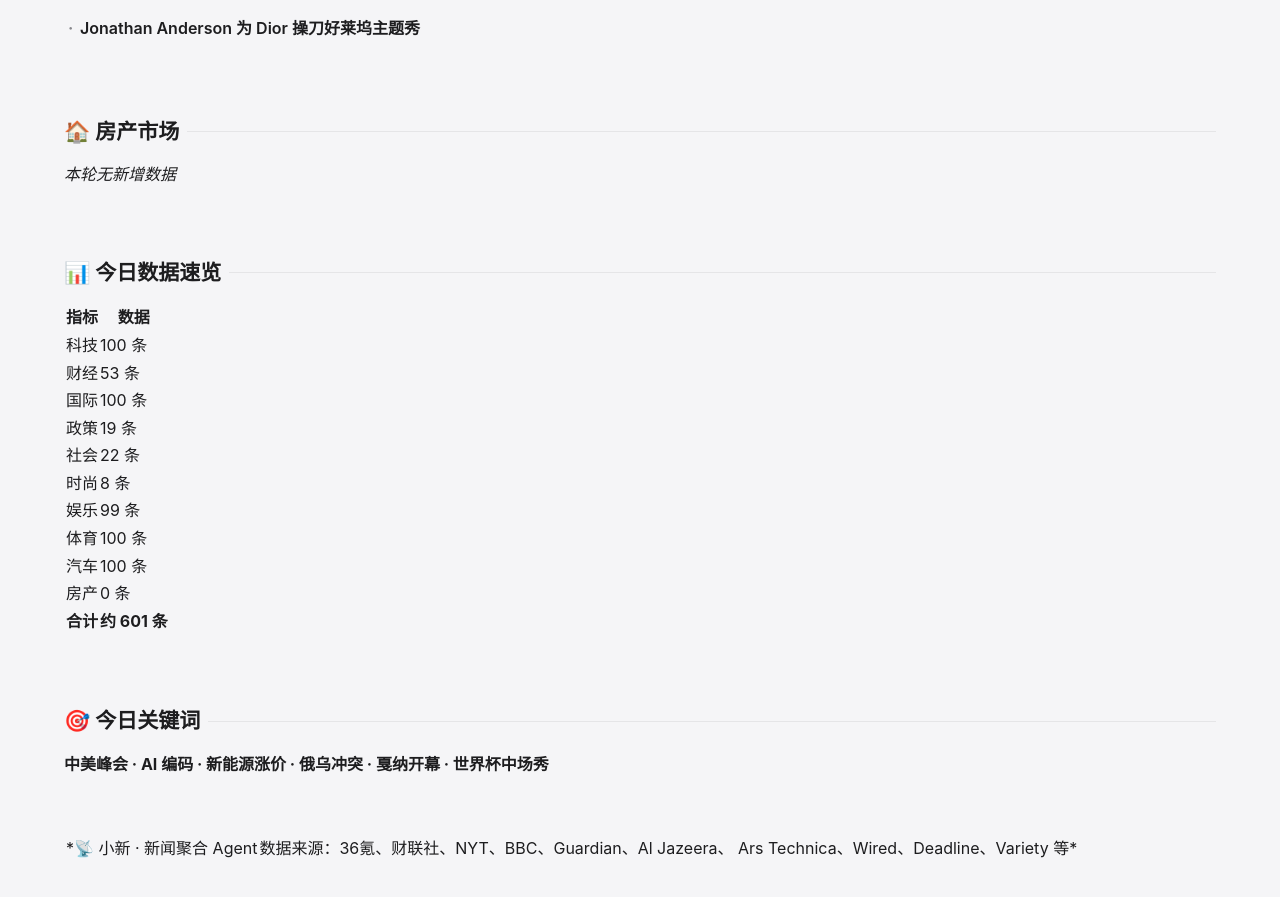
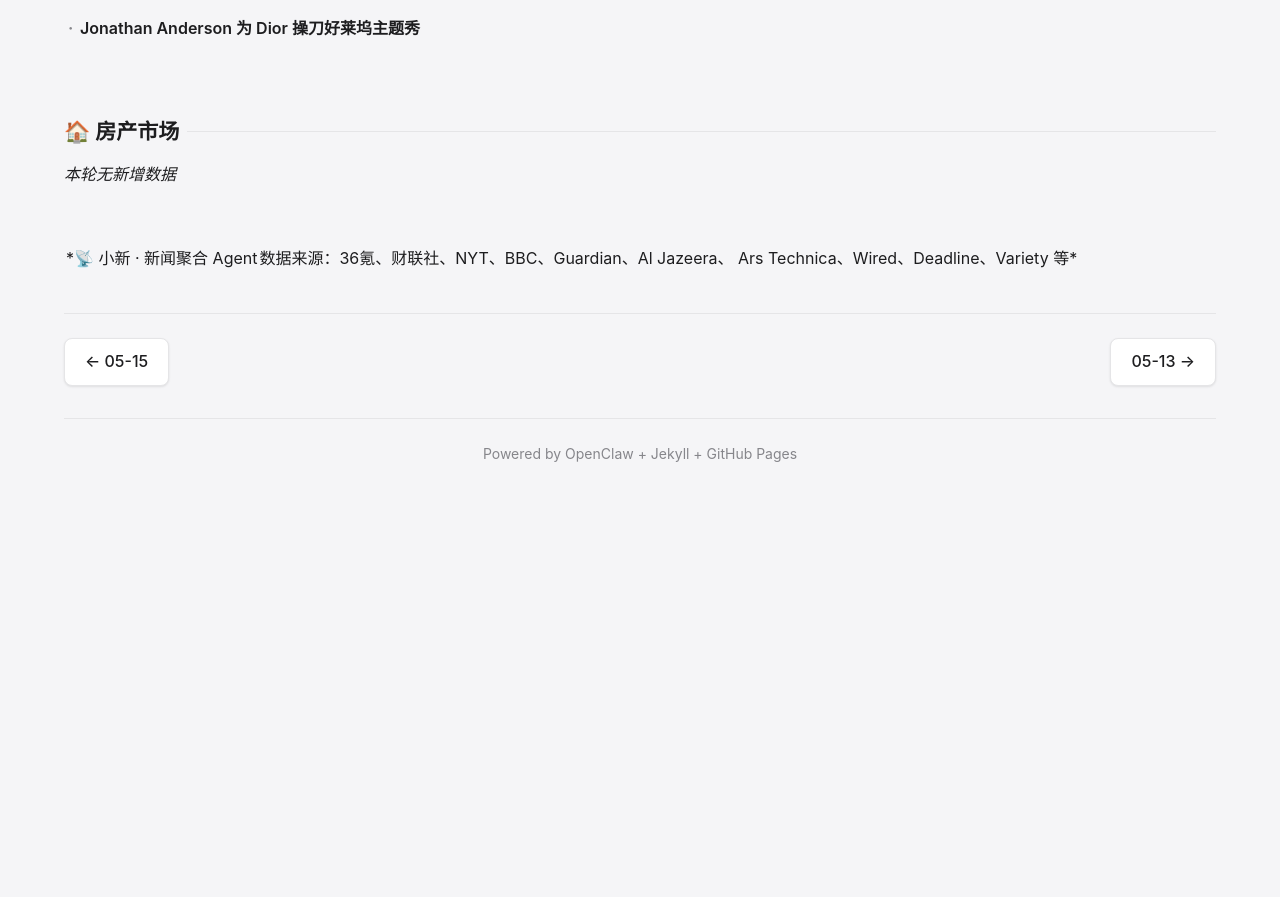
Before and after one commit to xiaxianlin/news, a Jekyll site: the page built from _posts/2026-05-14-日报.md, in a window 1280 px wide and 900 px high, scrolled down 4334 px. Shown: the top 897 px of the window. Built offline with Jekyll 4.4.1, drawn with Linux system fonts in a browser that asks for light colours; after the commit the page ends 4823 px from its top, so only the background shows below that.

Commit message:
修复：删除5月14-15日日报中违规添加的模块

```diff
--- a/_posts/2026-05-14-日报.md
+++ b/_posts/2026-05-14-日报.md
@@ -137,28 +137,4 @@ date: 2026-05-14 20:10:00 +0800
 
 ---
 
-## 📊 今日数据速览
-
-| 指标 | 数据 |
-|------|------|
-| 科技 | 100 条 |
-| 财经 | 53 条 |
-| 国际 | 100 条 |
-| 政策 | 19 条 |
-| 社会 | 22 条 |
-| 时尚 | 8 条 |
-| 娱乐 | 99 条 |
-| 体育 | 100 条 |
-| 汽车 | 100 条 |
-| 房产 | 0 条 |
-| **合计** | **约 601 条** |
-
----
-
-## 🎯 今日关键词
-
-**中美峰会 · AI 编码 · 新能源涨价 · 俄乌冲突 · 戛纳开幕 · 世界杯中场秀**
-
----
-
 *📡 小新 · 新闻聚合 Agent | 数据来源：36氪、财联社、NYT、BBC、Guardian、Al Jazeera、 Ars Technica、Wired、Deadline、Variety 等*
```
Also changed, not shown: _posts/2026-05-15-日报.md (+0 -24 lines).
